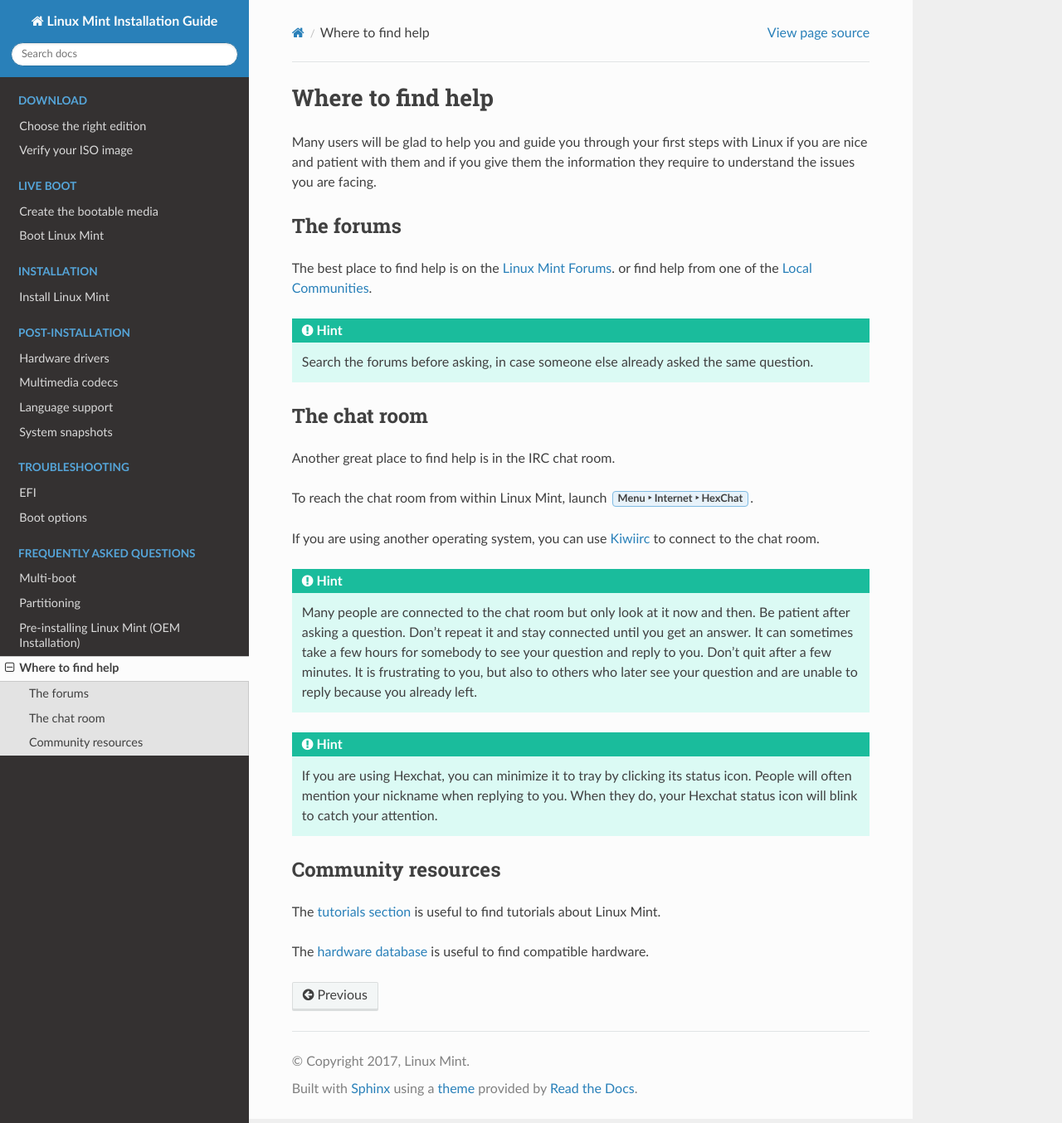
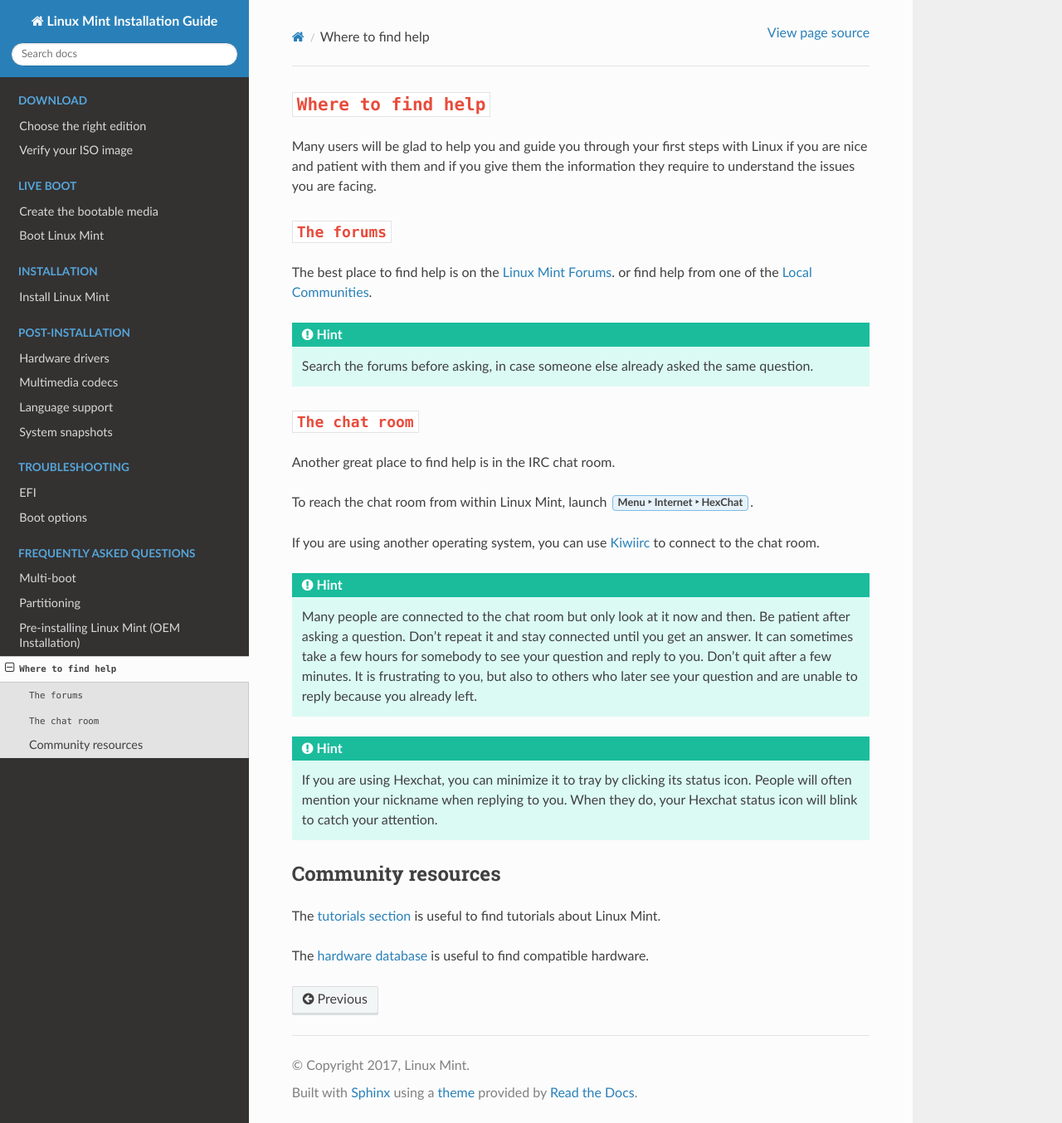
Before and after one commit to French77/doc-installation-guide, a Sphinx documentation site: the page built from docs/help.rst, in a window 1280 px wide and 1354 px high. Shown: the whole window at 83% size. Built offline with Sphinx 7.4.7 and the Read the Docs theme 2.0.0, drawn with Linux system fonts in a browser that asks for light colours.

```diff
--- a/docs/help.rst
+++ b/docs/help.rst
@@ -1,9 +1,9 @@
-Where to find help
+``Where to find help``
 ==================
 
 Many users will be glad to help you and guide you through your first steps with Linux if you are nice and patient with them and if you give them the information they require to understand the issues you are facing.
 
-The forums
+``The forums``
 ----------
 
 The best place to find help is on the `Linux Mint Forums <https://forums.linuxmint.com>`_.
@@ -12,7 +12,7 @@ or find help from one of the `Local Communities <https://www.linuxmint.com/links
 .. hint::
     Search the forums before asking, in case someone else already asked the same question.
 
-The chat room
+``The chat room``
 -------------
 
 Another great place to find help is in the IRC chat room.
```
